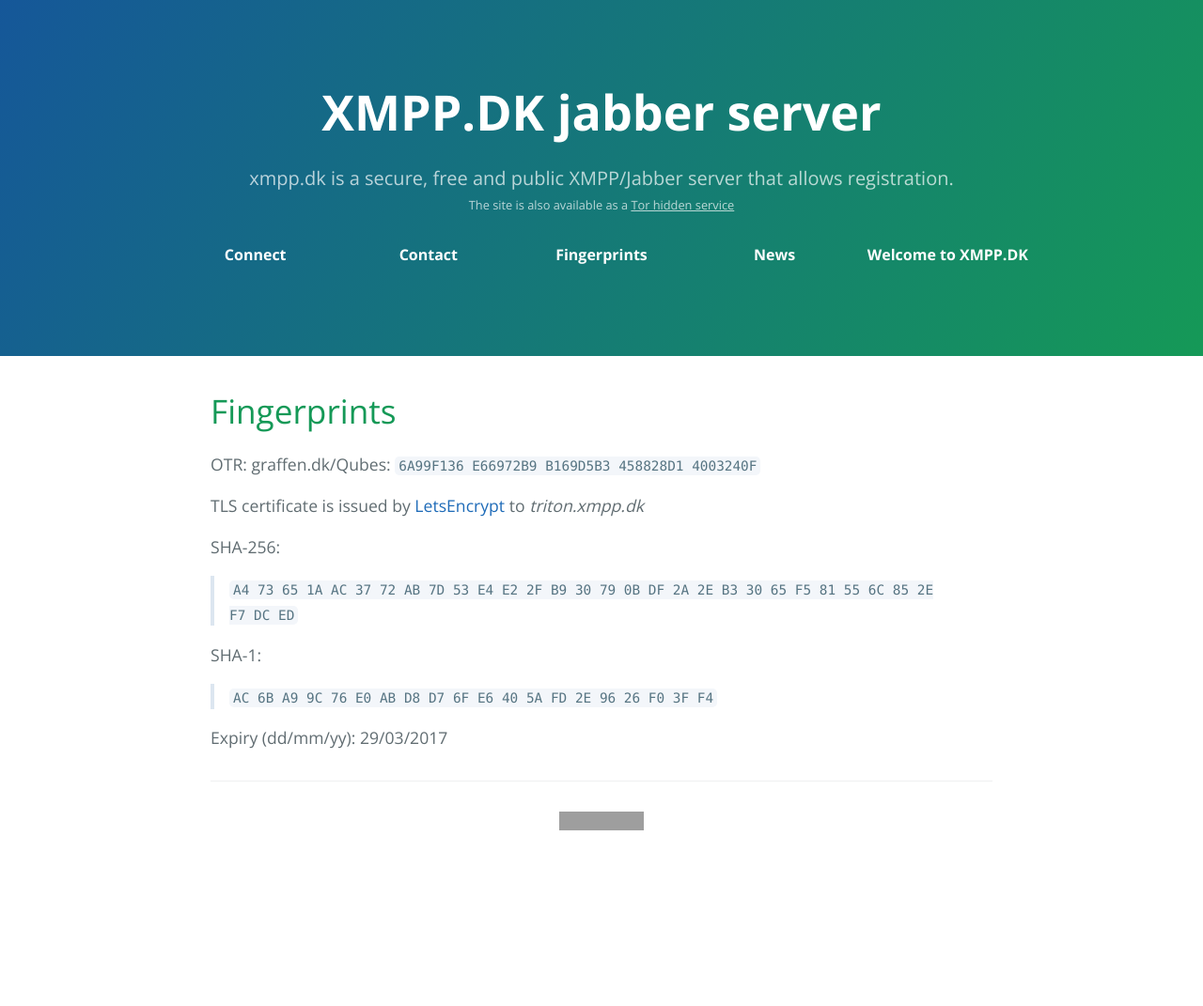
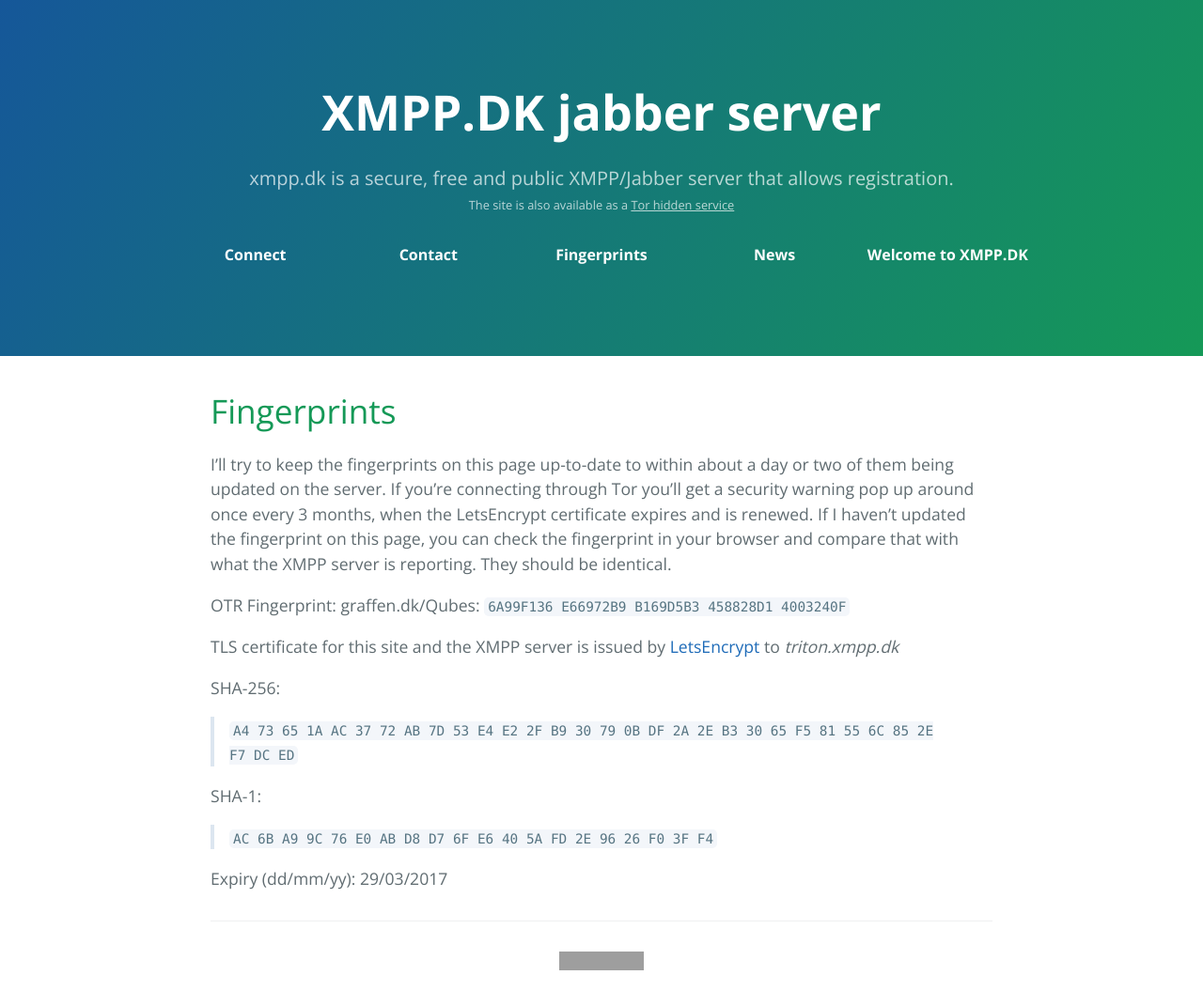
Before and after one commit to graffen/xmpp.dk, a Jekyll site: the page built from _pages/03_fingerprints.md, in a window 1280 px wide. Shown: the whole page at 94% size. Built offline with Jekyll 4.4.1, drawn with Linux system fonts in a browser that asks for light colours; before the commit the page ends 922 px from its top, so only the background shows below that; grey boxes are pictures that could not be loaded.

Commit message:
Add paragraph explaining fingerprint updates

```diff
--- a/_pages/03_fingerprints.md
+++ b/_pages/03_fingerprints.md
@@ -3,9 +3,17 @@
 title: Fingerprints
 permalink: /fingerprints/
 ---
-OTR: graffen.dk/Qubes: `6A99F136 E66972B9 B169D5B3 458828D1 4003240F`
 
-TLS certificate is issued by [LetsEncrypt][LetsEncrypt] to _triton.xmpp.dk_
+I'll try to keep the fingerprints on this page up-to-date to within about a day or two
+of them being updated on the server. If you're connecting through Tor you'll get a
+security warning pop up around once every 3 months, when the LetsEncrypt certificate
+expires and is renewed. If I haven't updated the fingerprint on this page, you can
+check the fingerprint in your browser and compare that with what the XMPP server is
+reporting. They should be identical.
+
+OTR Fingerprint: graffen.dk/Qubes: `{{ site.fingerprints.otr }}`
+
+TLS certificate for this site and the XMPP server is issued by [LetsEncrypt][LetsEncrypt] to _triton.xmpp.dk_
 
 SHA-256:
 
```
